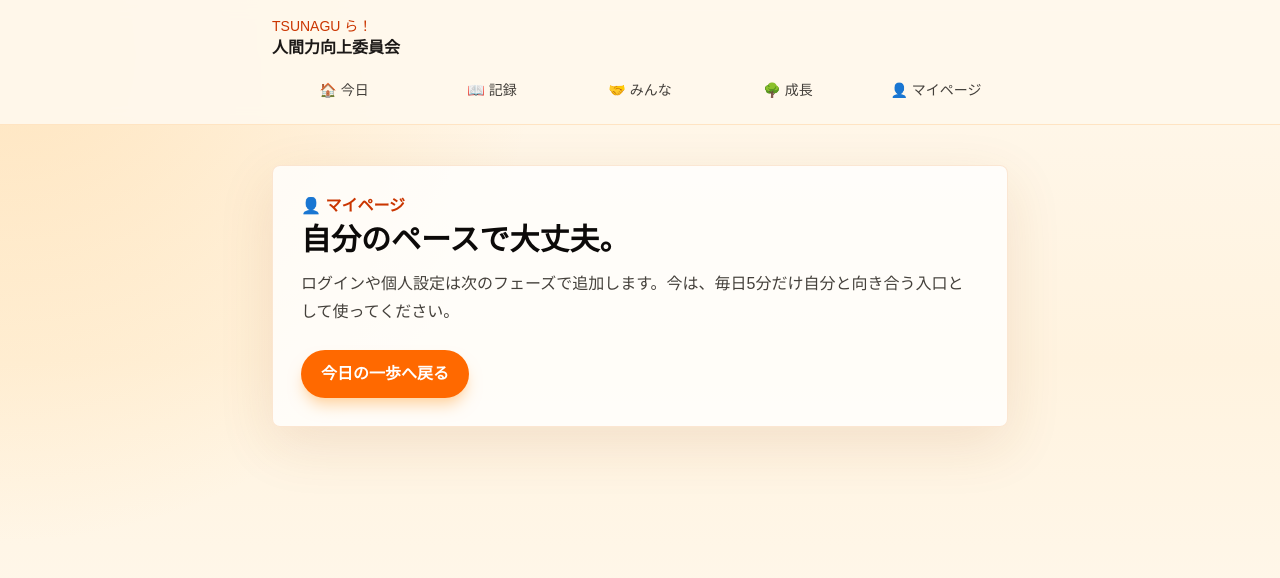
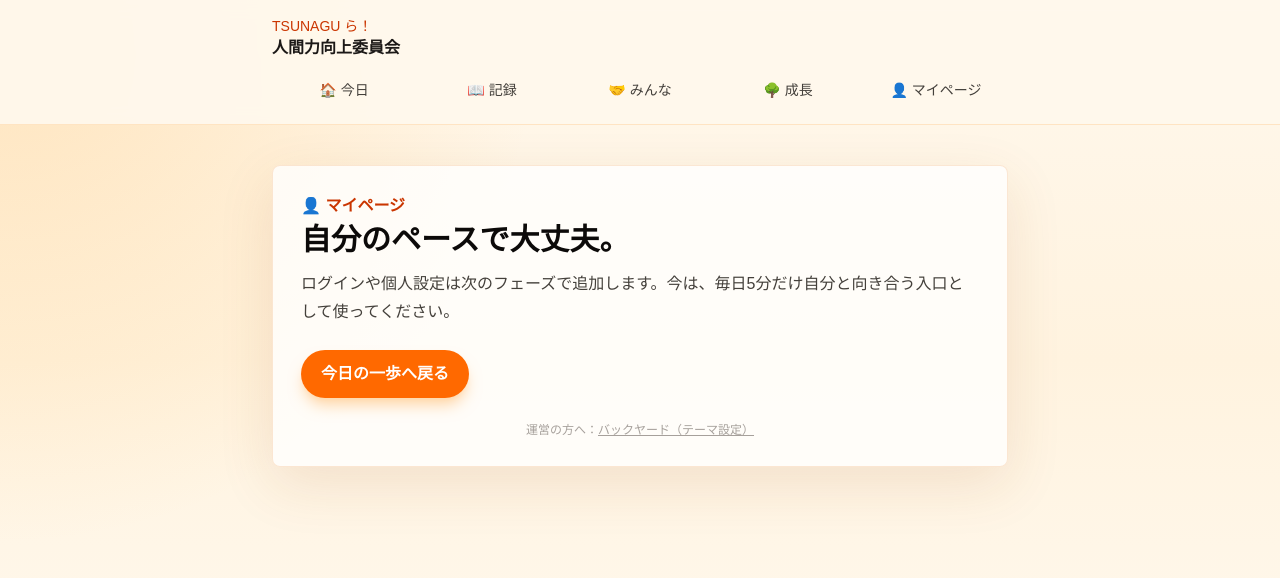
Before and after one commit to DCBLABO/tsunagu-app, a Next.js app: page /mypage in a window 1280 px wide. Shown: the top 578 px of the page. Built offline with nearby package versions, Linux system fonts and the light colour scheme.

Commit message:
Add files via upload

```diff
--- a/src/app/mypage/page.tsx
+++ b/src/app/mypage/page.tsx
@@ -13,6 +13,9 @@ export default function MyPage() {
         <div className="mt-6">
           <ButtonLink href="/">今日の一歩へ戻る</ButtonLink>
         </div>
+        <p className="mt-6 text-center text-xs text-stone-400">
+          運営の方へ：<a className="underline" href="/admin">バックヤード（テーマ設定）</a>
+        </p>
       </section>
     </AppShell>
   );
```
